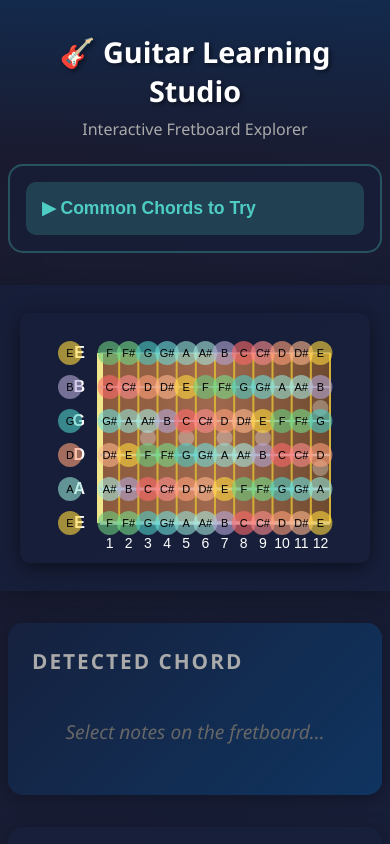
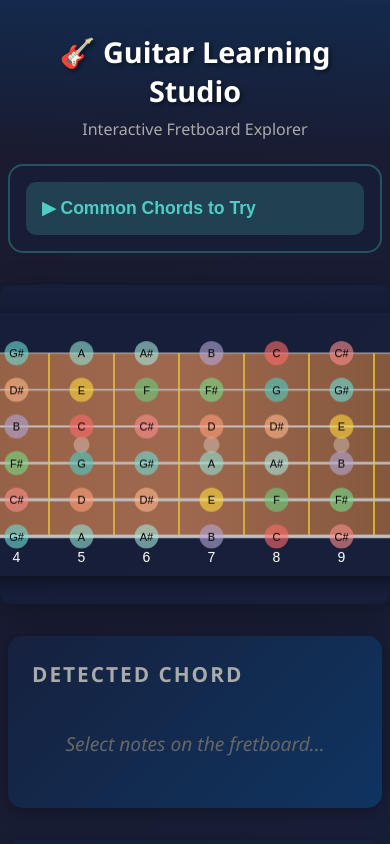
Before and after one commit to DanielRaistrick/SultansAcademy, a React (Vite) app: page / in a window 390 px wide. Shown: the top 844 px of the page. Built offline with nearby package versions, Linux system fonts and the light colour scheme.

Commit message:
Make fretboard horizontally scrollable on mobile instead of shrinking

```diff
--- a/src/App.css
+++ b/src/App.css
@@ -37,8 +37,10 @@
   margin-bottom: 2rem;
   box-shadow: 0 8px 32px rgba(0, 0, 0, 0.3);
   overflow-x: auto;
+  overflow-y: hidden;
   display: flex;
   justify-content: center;
+  -webkit-overflow-scrolling: touch; /* Smooth scrolling on iOS */
 }
 
 .control-panel {
@@ -282,9 +284,19 @@
 
   .fretboard-container {
     padding: 0.5rem;
-    margin-left: -1rem;
-    margin-right: -1rem;
-    border-radius: 0;
+    margin-left: -0.5rem;
+    margin-right: -0.5rem;
+    border-radius: 10px;
+  }
+
+  .fretboard-container::after {
+    content: '\2194 Scroll horizontally \2194';
+    display: block;
+    text-align: center;
+    color: rgba(78, 205, 196, 0.6);
+    font-size: 0.85rem;
+    margin-top: 0.5rem;
+    font-style: italic;
   }
 
   .app-main {
--- a/src/components/Fretboard.jsx
+++ b/src/components/Fretboard.jsx
@@ -9,13 +9,16 @@ const Fretboard = ({ selectedNotes, onNoteSelect }) => {
   const [dimensions, setDimensions] = useState({ width: 1200, height: 350 });
   const [hoveredNote, setHoveredNote] = useState(null);
 
-  // Resize canvas based on window size
+  // Resize canvas based on window size, with minimum width for mobile
   useEffect(() => {
     const updateDimensions = () => {
+      const isMobile = window.innerWidth < 768;
+      const minWidth = isMobile ? 900 : 800; // Keep it usable on mobile
       const maxWidth = Math.min(1200, window.innerWidth - 40);
+      const width = Math.max(minWidth, maxWidth);
       const aspectRatio = 350 / 1200;
-      const newHeight = Math.max(250, maxWidth * aspectRatio);
-      setDimensions({ width: maxWidth, height: newHeight });
+      const newHeight = width * aspectRatio;
+      setDimensions({ width, height: newHeight });
     };
 
     updateDimensions();
```
